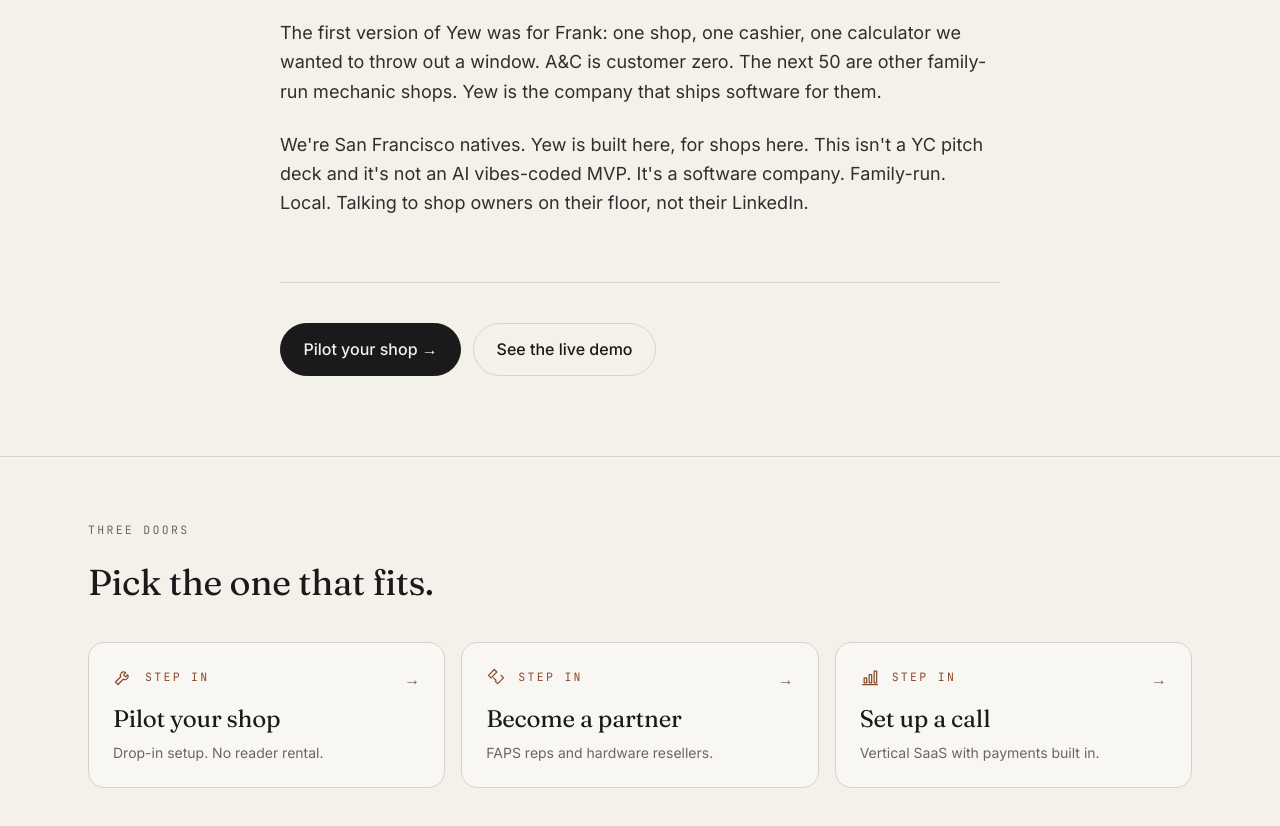
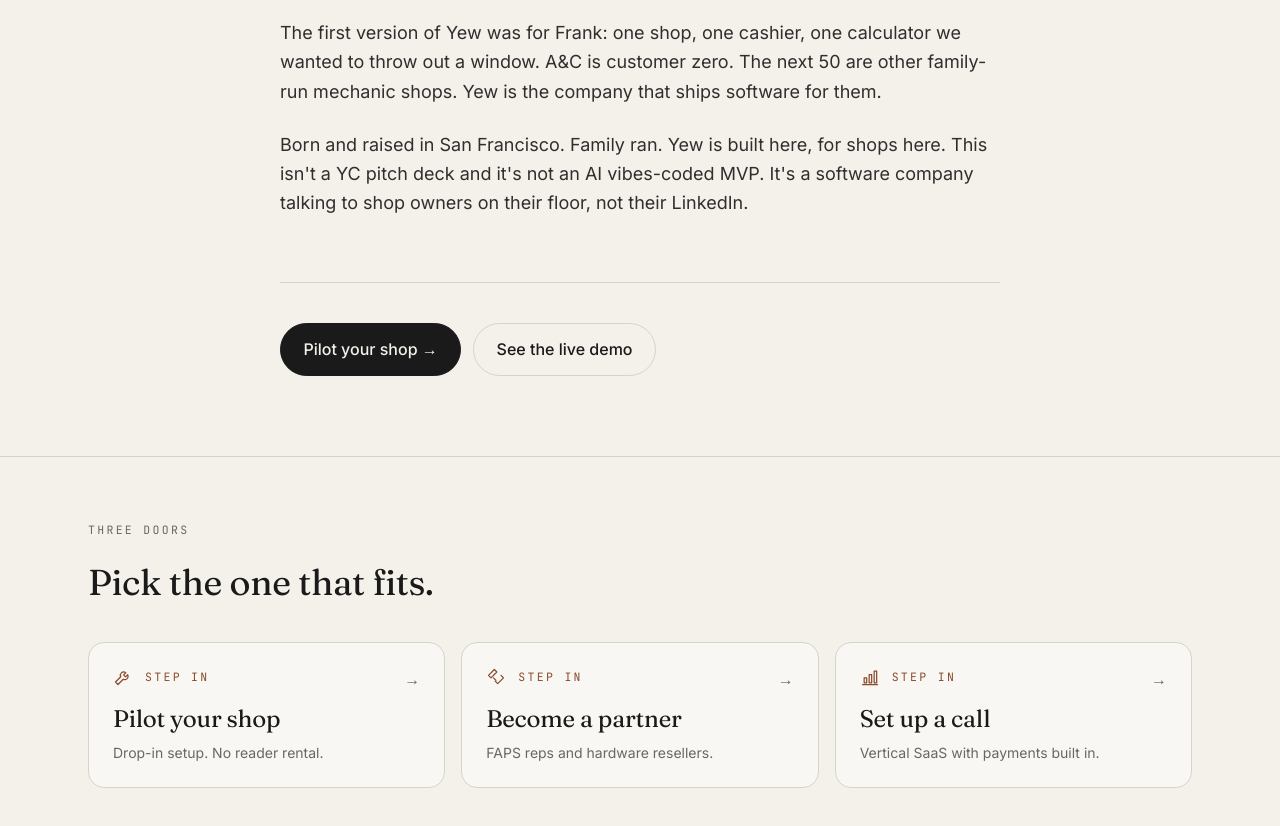
Before and after one commit to andy139/yew-demo-portal, a Next.js app: page /story in a window 1280 px wide. Shown: the part 2360-3186 px from the top of the page. Built offline with nearby package versions, Linux system fonts and the light colour scheme.

Commit message:
content: align TrustStrip + /story to 'Born and raised in San Francisco. Family ran.' phrasing

```diff
--- a/app/story/page.tsx
+++ b/app/story/page.tsx
@@ -75,7 +75,7 @@
           The first version of Yew was for Frank: one shop, one cashier, one calculator we wanted to throw out a window. A&amp;C is customer zero. The next 50 are other family-run mechanic shops. Yew is the company that ships software for them.
         </p>
         <p>
-          We&apos;re San Francisco natives. Yew is built here, for shops here. This isn&apos;t a YC pitch deck and it&apos;s not an AI vibes-coded MVP. It&apos;s a software company. Family-run. Local. Talking to shop owners on their floor, not their LinkedIn.
+          Born and raised in San Francisco. Family ran. Yew is built here, for shops here. This isn&apos;t a YC pitch deck and it&apos;s not an AI vibes-coded MVP. It&apos;s a software company talking to shop owners on their floor, not their LinkedIn.
         </p>
       </div>
 
--- a/components/TrustStrip.tsx
+++ b/components/TrustStrip.tsx
@@ -10,7 +10,7 @@
               <span className="text-[color:var(--secondary)] italic">Bay Area</span> auto shops.
             </p>
             <p className="text-sm text-[color:var(--muted)] mt-2">
-              San Francisco natives, building locally.
+              Born and raised in San Francisco. Family ran.
             </p>
           </div>
           <div className="flex flex-wrap gap-x-6 gap-y-2 items-center">
```
